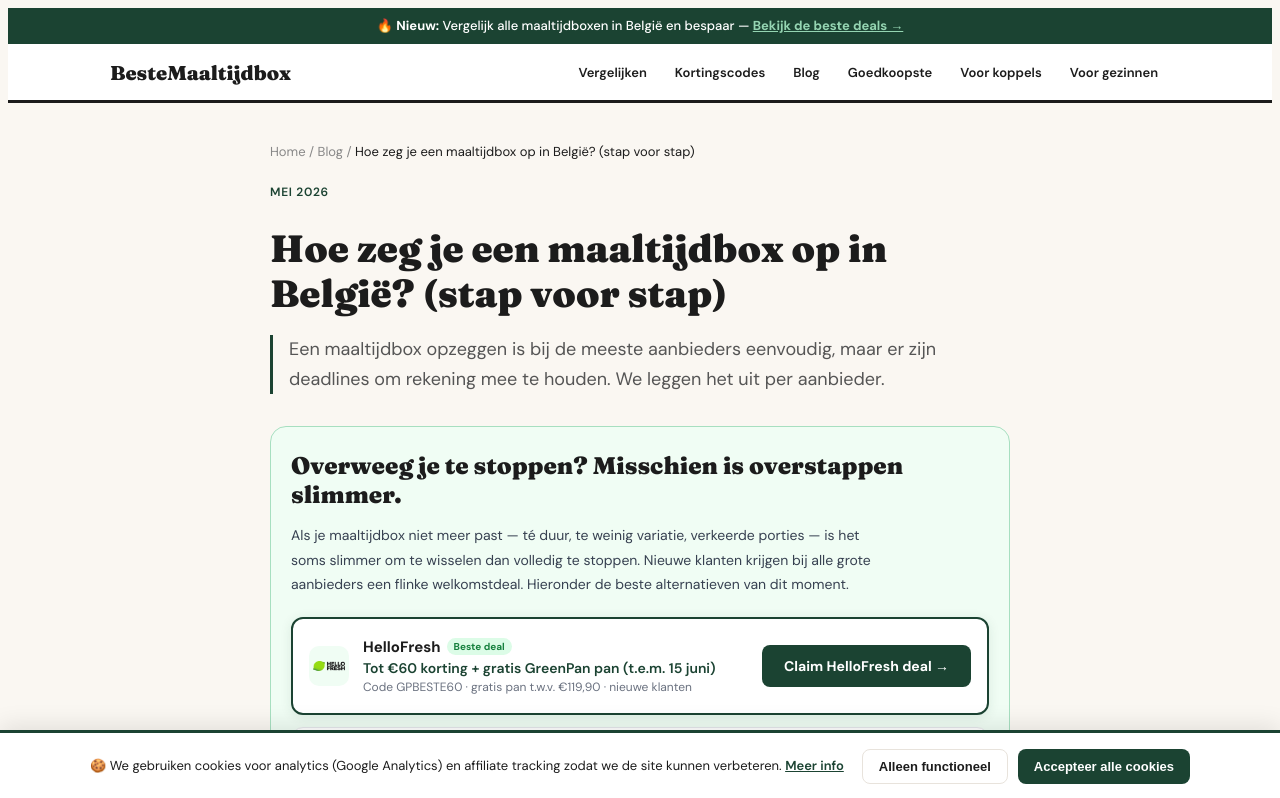
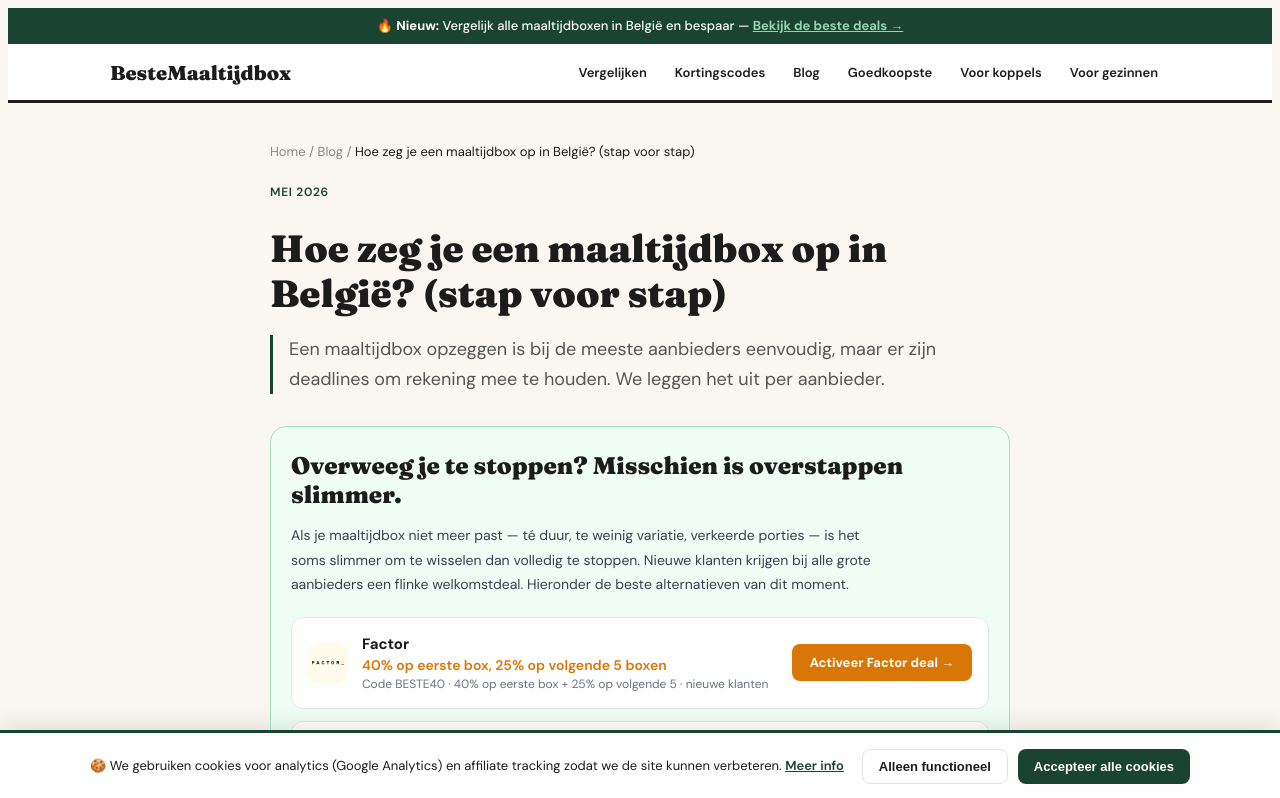
Before and after one commit to fetspets/bestemaaltijdbox, a Next.js app: page /blog/hoe-maaltijdbox-opzeggen-belgie in a window 1280 px wide. Shown: the top 798 px of the page. Built offline with nearby package versions, Linux system fonts and the light colour scheme.

Commit message:
Revert "auto: update page.tsx"
This reverts commit a550e87f99c921de6b97f7aef400cff7d2adde40.

```diff
--- a/src/app/blog/[slug]/page.tsx
+++ b/src/app/blog/[slug]/page.tsx
@@ -70,25 +70,6 @@ export default async function BlogDetailPage({ params }: { params: Promise<{ slu
           </p>
 
           <div style={{ display: 'flex', flexDirection: 'column', gap: 12 }}>
-            {/* #1 HelloFresh — prominente topkaart */}
-            <div style={{ background: 'white', borderRadius: 12, border: '2px solid #1B4332', padding: '18px 16px', display: 'flex', alignItems: 'center', gap: 14, flexWrap: 'wrap', boxShadow: '0 2px 12px rgba(27,67,50,0.10)' }}>
-              <div style={{ width: 40, height: 40, borderRadius: 10, background: '#F0FDF4', display: 'flex', alignItems: 'center', justifyContent: 'center', flexShrink: 0, overflow: 'hidden' }}>
-                <img src="/logos/hellofresh.png" alt="HelloFresh" style={{ width: '100%', height: '100%', objectFit: 'contain', padding: 4 }} />
-              </div>
-              <div style={{ flex: 1, minWidth: 180 }}>
-                <div style={{ display: 'flex', alignItems: 'center', gap: 6, marginBottom: 2 }}>
-                  <span style={{ fontWeight: 700, fontSize: 15 }}>HelloFresh</span>
-                  <span style={{ fontSize: 10, fontWeight: 700, padding: '2px 7px', borderRadius: 100, background: '#DCFCE7', color: '#15803D' }}>Beste deal</span>
-                </div>
-                <div style={{ fontSize: 14, fontWeight: 600, color: '#1B4332', marginBottom: 2 }}>Tot €60 korting + gratis GreenPan pan (t.e.m. 15 juni)</div>
-                <div style={{ fontSize: 12, color: '#6B7280' }}>Code GPBESTE60 · gratis pan t.w.v. €119,90 · nieuwe klanten</div>
-              </div>
-              <Link href="/ga/hellofresh" style={{ display: 'inline-block', background: '#1B4332', color: 'white', padding: '12px 22px', borderRadius: 8, fontWeight: 800, fontSize: 14, textDecoration: 'none', flexShrink: 0, whiteSpace: 'nowrap' }}>
-                Claim HelloFresh deal →
-              </Link>
-            </div>
-
-            {/* #2–5 overige aanbieders */}
             {[
               {
                 naam: 'Factor',
@@ -109,6 +90,16 @@ export default async function BlogDetailPage({ params }: { params: Promise<{ slu
                 href: '/ga/foodbag',
                 kleur: '#1E40AF',
                 bg: '#EFF6FF',
+              },
+              {
+                naam: 'HelloFresh',
+                logo: '/logos/hellofresh.png',
+                deal: 'Tot €60 korting + 8 weken gratis extras',
+                detail: 'Exclusieve code GreenPan-deal · nieuwe klanten',
+                cta: 'Activeer HelloFresh deal',
+                href: '/ga/hellofresh',
+                kleur: '#1B4332',
+                bg: '#F0FDF4',
               },
               {
                 naam: 'Marley Spoon',
```
